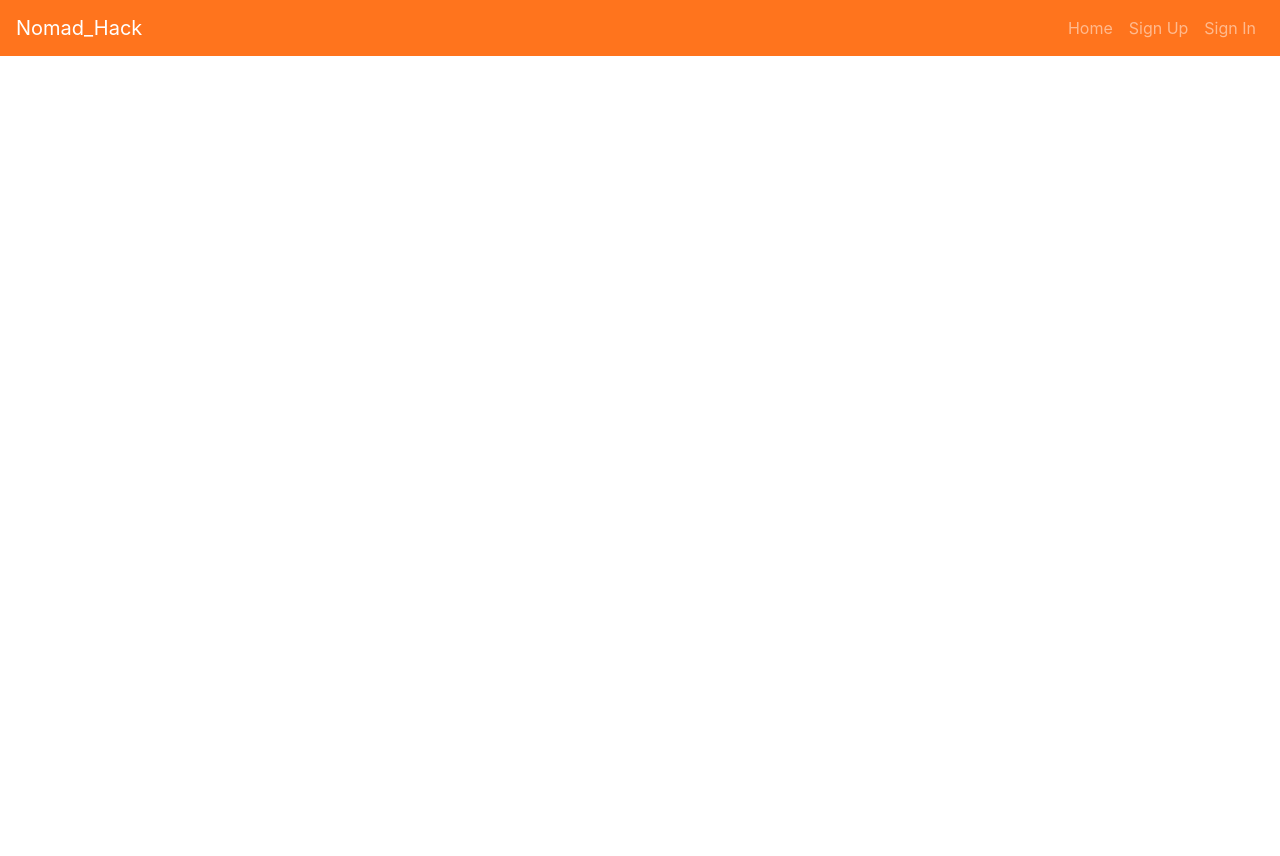
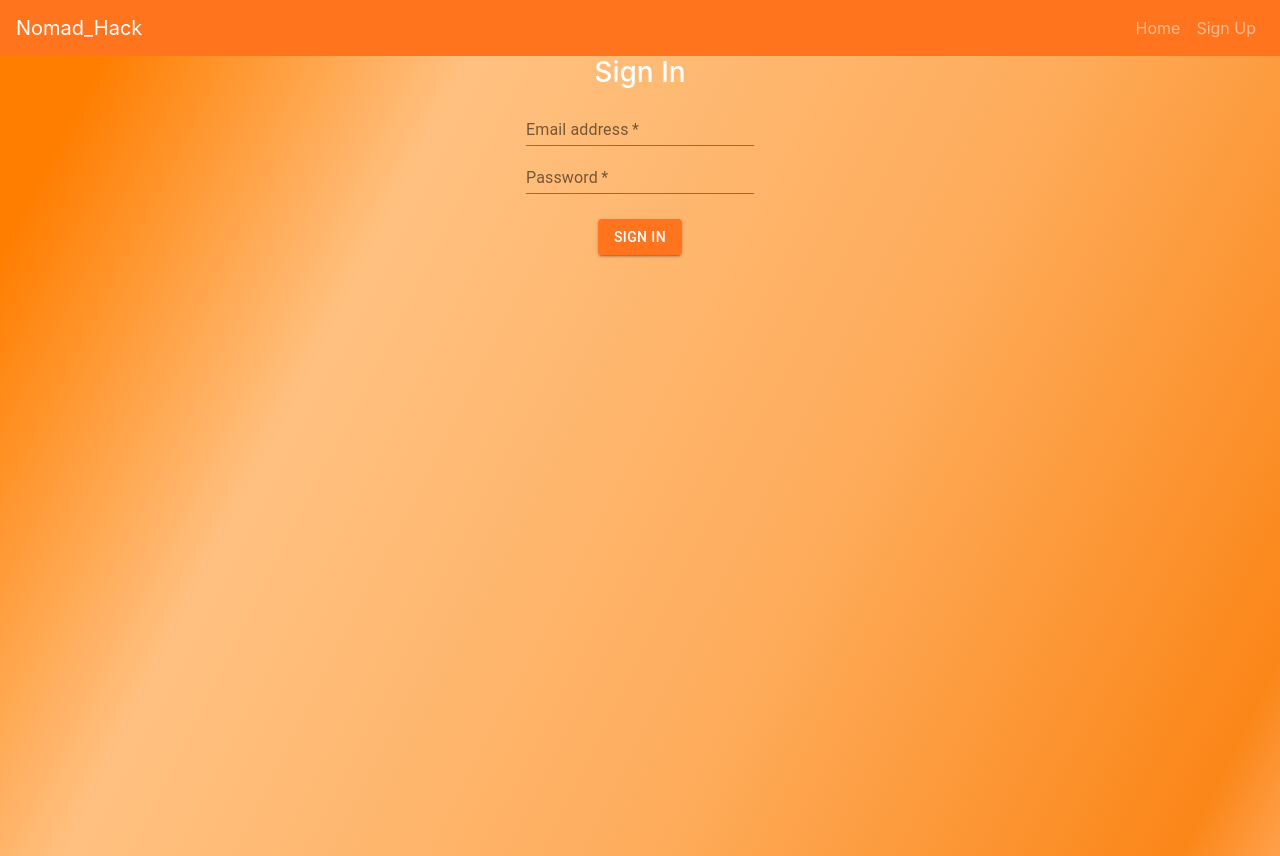
Before and after one commit to Nomad-hack/nomad-client, a React app: page /#/ in a window 1280 px wide. Built offline with nearby package versions, Linux system fonts and the light colour scheme.

Commit message:
Fix sign-in

```diff
--- a/src/App.js
+++ b/src/App.js
@@ -61,7 +61,7 @@ class App extends Component {
           <Route path='/sign-up' render={() => (
             <SignUp msgAlert={this.msgAlert} setUser={this.setUser} />
           )} />
-          <Route path='/sign-in' render={() => (
+          <Route exact path='/' render={() => (
             <SignIn msgAlert={this.msgAlert} setUser={this.setUser} />
           )} />
           <AuthenticatedRoute user={user} path='/sign-out' render={() => (
--- a/src/components/Header/Header.js
+++ b/src/components/Header/Header.js
@@ -14,7 +14,7 @@ const authenticatedOptions = (
 const unauthenticatedOptions = (
   <Fragment>
     <Nav.Link href="#sign-up">Sign Up</Nav.Link>
-    <Nav.Link href="#sign-in">Sign In</Nav.Link>
+    {/* <Nav.Link href="#sign-in">Sign In</Nav.Link> */}
   </Fragment>
 )
 
--- a/src/components/SignIn/SignIn0.js
+++ b/src/components/SignIn/SignIn0.js
@@ -51,7 +51,7 @@ class SignIn extends Component {
     return (
       <div className="signin">
         <h3>Sign In</h3>
-        <form onSubmit={this.onSignUp}>
+        <form onSubmit={this.onSignIn}>
           <div className="textcenter">
             <TextField
               id="email"
```
